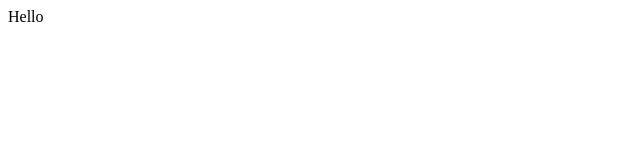
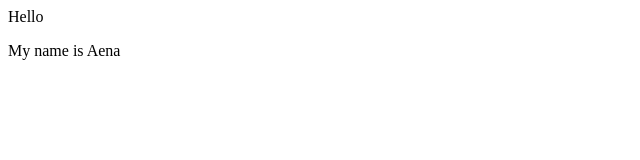
Before and after one commit to Aena888/git-repo, a plain HTML site: page index.html in a window 1280 px wide. Shown: the full height of the page, 0-640 px from the left. Drawn offline with Linux system fonts and the light colour scheme.

Commit message:
Update index.html

```diff
--- a/index.html
+++ b/index.html
@@ -1,2 +1,3 @@
 <!DOCTYPE html>
 <div>Hello</div>
+<p>My name is Aena </p>
```
